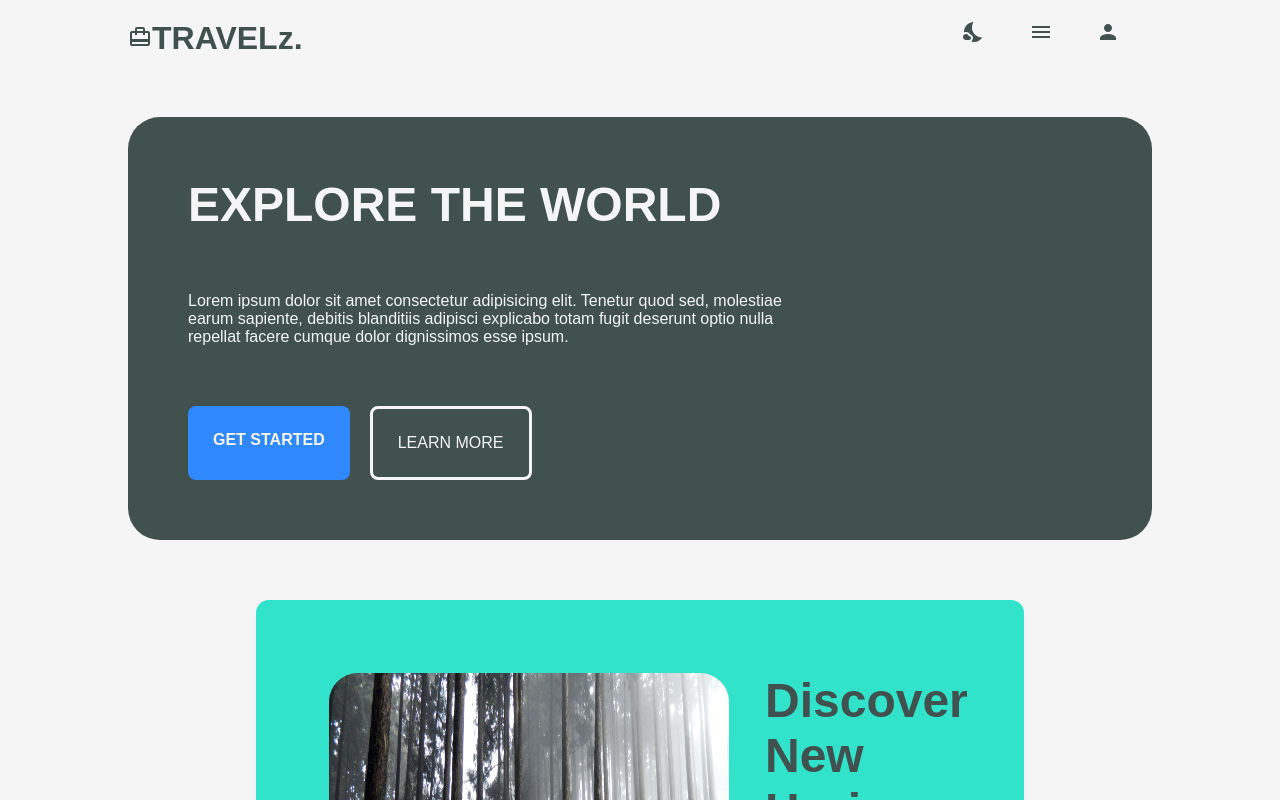
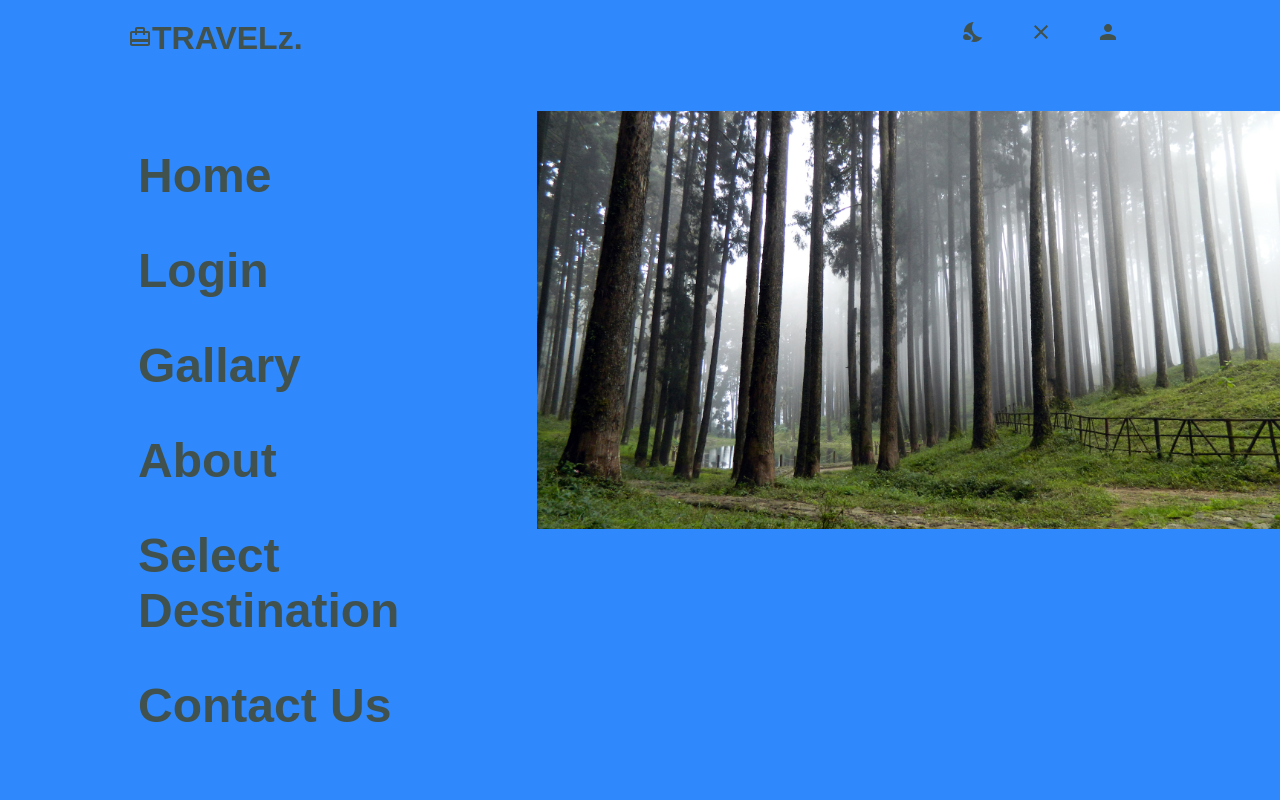
Before and after one commit to manish465/travel-app, a React (Create React App) app: page / in a window 1280 px wide. Both pictures are taken after a click on the element 1040 px from the left and 38 px from the top of the page. Shown: the top 800 px of the page. Built offline with nearby package versions, Linux system fonts and the light colour scheme.

Commit message:
added nav bar

```diff
--- a/src/App.js
+++ b/src/App.js
@@ -5,13 +5,20 @@
 import AppBar from "./components/AppBar/AppBar";
 
 import Home from "./pages/Home";
+import NavBar from "./components/NavBar/NavBar";
 
 const App = () => {
     const [nightMode, setNightMode] = useState(false);
+    const [navBar, setNavBar] = useState(false);
     return (
         <>
-            <AppBar nightMode={nightMode} setNightMode={setNightMode} />
-            <Home />
+            <AppBar
+                nightMode={nightMode}
+                setNightMode={setNightMode}
+                navBar={navBar}
+                setNavBar={setNavBar}
+            />
+            {navBar ? <NavBar /> : <Home />}
         </>
     );
 };
--- a/src/components/AppBar/AppBar.jsx
+++ b/src/components/AppBar/AppBar.jsx
@@ -7,8 +7,9 @@
 import PersonIcon from "@material-ui/icons/Person";
 import MenuIcon from "@material-ui/icons/Menu";
 import WbSunnyIcon from "@material-ui/icons/WbSunny";
+import CloseIcon from "@material-ui/icons/Close";
 
-const AppBar = ({ nightMode, setNightMode }) => {
+const AppBar = ({ nightMode, setNightMode, navBar, setNavBar }) => {
     useEffect(() => {
         if (nightMode) {
             document.documentElement.style.setProperty(
@@ -59,8 +60,8 @@
                     className='app-bar-tab'>
                     {nightMode ? <WbSunnyIcon /> : <NightsStayIcon />}
                 </div>
-                <div className='app-bar-tab'>
-                    <MenuIcon />
+                <div onClick={() => setNavBar(!navBar)} className='app-bar-tab'>
+                    {navBar ? <CloseIcon /> : <MenuIcon />}
                 </div>
                 <div className='app-bar-tab'>
                     <PersonIcon />
--- a/src/components/AppBar/AppBar.scss
+++ b/src/components/AppBar/AppBar.scss
@@ -1,6 +1,8 @@
 @import "../../GlobalStyles/color";
 
 .app-bar {
+    z-index: 10;
+    position: relative;
     color: var(--text-color-primary);
     margin: auto 10%;
     margin-top: 20px;
--- /dev/null
+++ b/src/components/NavBar/NavBar.jsx
@@ -0,0 +1,26 @@
+import React from "react";
+
+import img from "../../assets/9.jpeg";
+
+import "./NavBar.scss";
+
+import { data } from "../../data/navData";
+
+const NavBar = () => {
+    return (
+        <div className='nav-bar'>
+            <div className='nav-bar-navs'>
+                {data.map((el, key) => (
+                    <div key={key} className='nav-bar-nav'>
+                        {el}
+                    </div>
+                ))}
+            </div>
+            <div className='nav-bar-motion-paper'>
+                <img src={img} alt='' />
+            </div>
+        </div>
+    );
+};
+
+export default NavBar;
--- /dev/null
+++ b/src/components/NavBar/NavBar.scss
@@ -0,0 +1,39 @@
+@import "../../GlobalStyles/_color.scss";
+
+.nav-bar {
+    z-index: 5;
+    background-color: var(--accent-color);
+    height: 100vh;
+    width: 100vw;
+    top: 0;
+    left: 0;
+    position: absolute;
+    display: flex;
+    .nav-bar-navs {
+        margin: 0 10%;
+        margin-top: 10%;
+        display: flex;
+        flex-direction: column;
+        flex-wrap: wrap;
+        .nav-bar-nav {
+            cursor: pointer;
+            color: var(--text-color-primary);
+            font-size: 3rem;
+            font-weight: bold;
+            margin: 10px 0;
+            width: fit-content;
+            padding: 10px;
+            border-radius: 0.6rem;
+            &:hover {
+                background: var(--primary-color);
+                box-shadow: 2px 2px 10px var(--primary-color);
+            }
+        }
+    }
+    .nav-bar-motion-paper {
+        img {
+            margin-top: 15%;
+            width: 100%;
+        }
+    }
+}
--- /dev/null
+++ b/src/data/navData.js
@@ -0,0 +1,8 @@
+export const data = [
+    "Home",
+    "Login",
+    "Gallary",
+    "About",
+    "Select Destination",
+    "Contact Us",
+];
```
